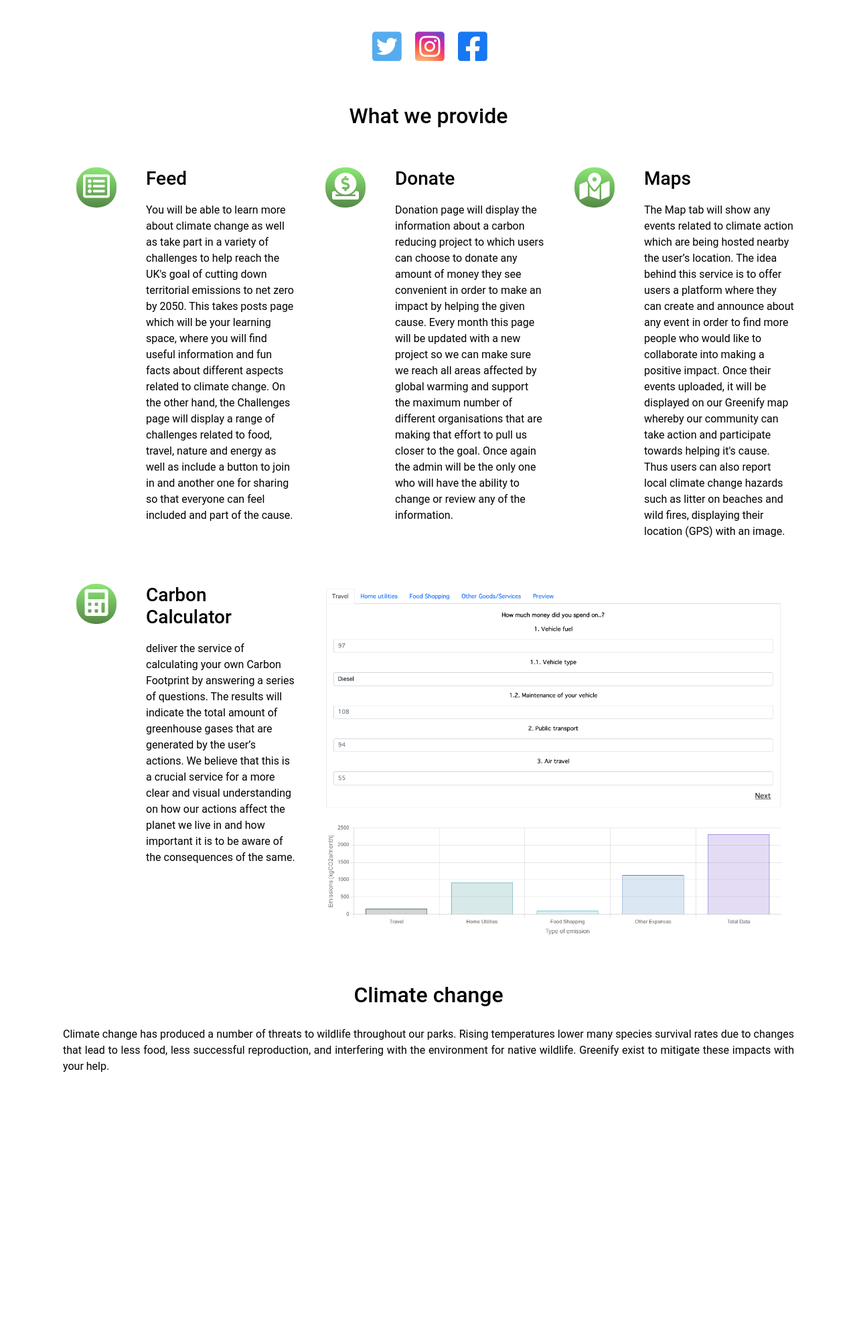
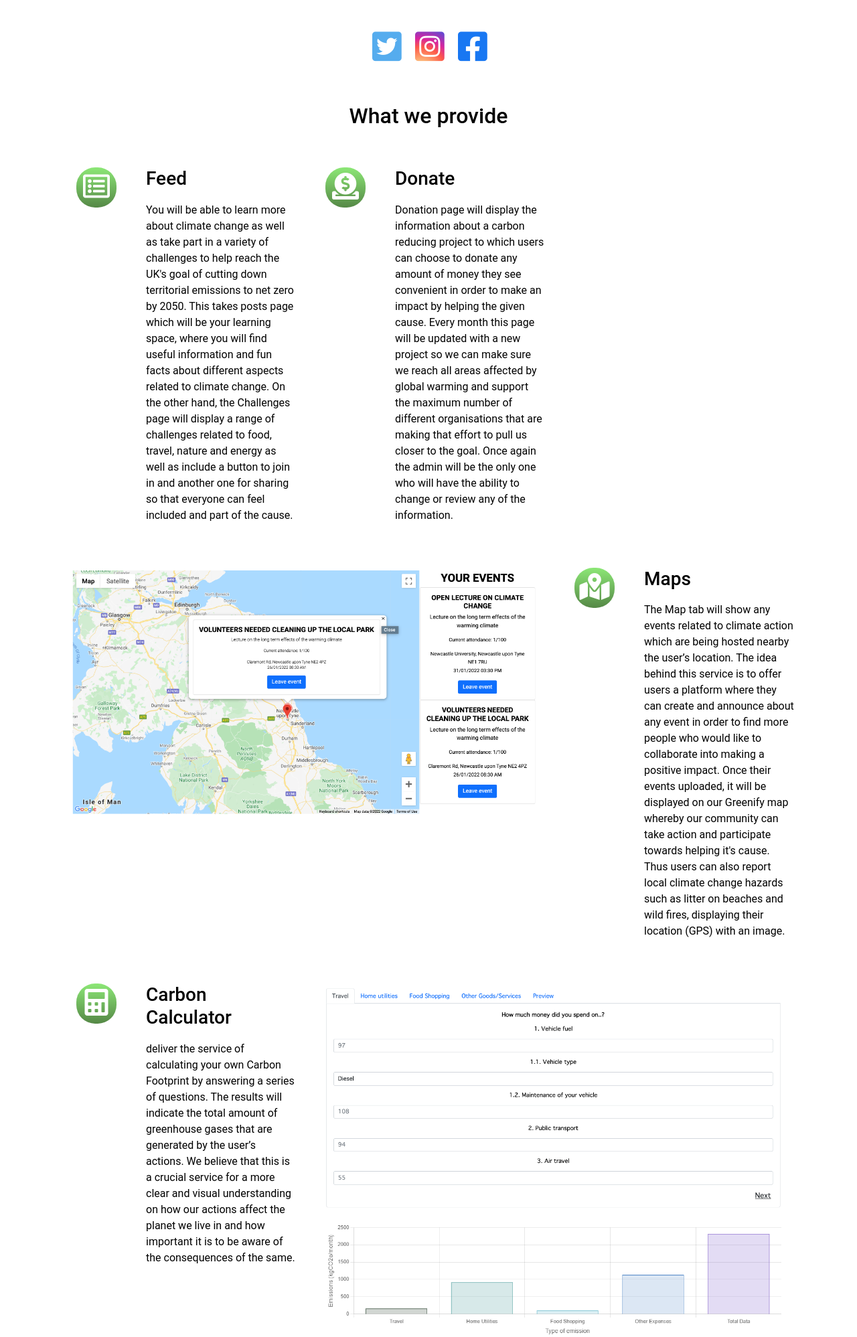
Before and after one commit to CSC2033-team-19/ClimateWebApp, a Flask app: page / in a window 1280 px wide. Shown: the part 1030-3027 px from the top of the page at 67% size. Before the commit the page ends 2631 px from the top, so only its background shows below. Run offline with Flask 2, Linux system fonts and the light colour scheme; parts of the project's set-up code (start-up, migrations or seed data) failed here and were passed over; some libraries are stand-ins or nearby versions.

Commit message:
added map image to home page

```diff
--- a/templates/index.html
+++ b/templates/index.html
@@ -134,6 +134,13 @@
                         </div>
                     </div>
                 </div>
+                 <div class="col-md-8 services-graph">
+                    <div class="row">
+                        <div  class="map-image">
+                            <img src="/static/images/map.png" width="700">
+                        </div>
+                    </div>
+                </div>
                 <div class="col-md-4 services-box">
                     <div class="row">
                         <div class="col-md-4">
```
Also changed, not shown: Greenify.db, static/images/map.png (added), 1 other file.
